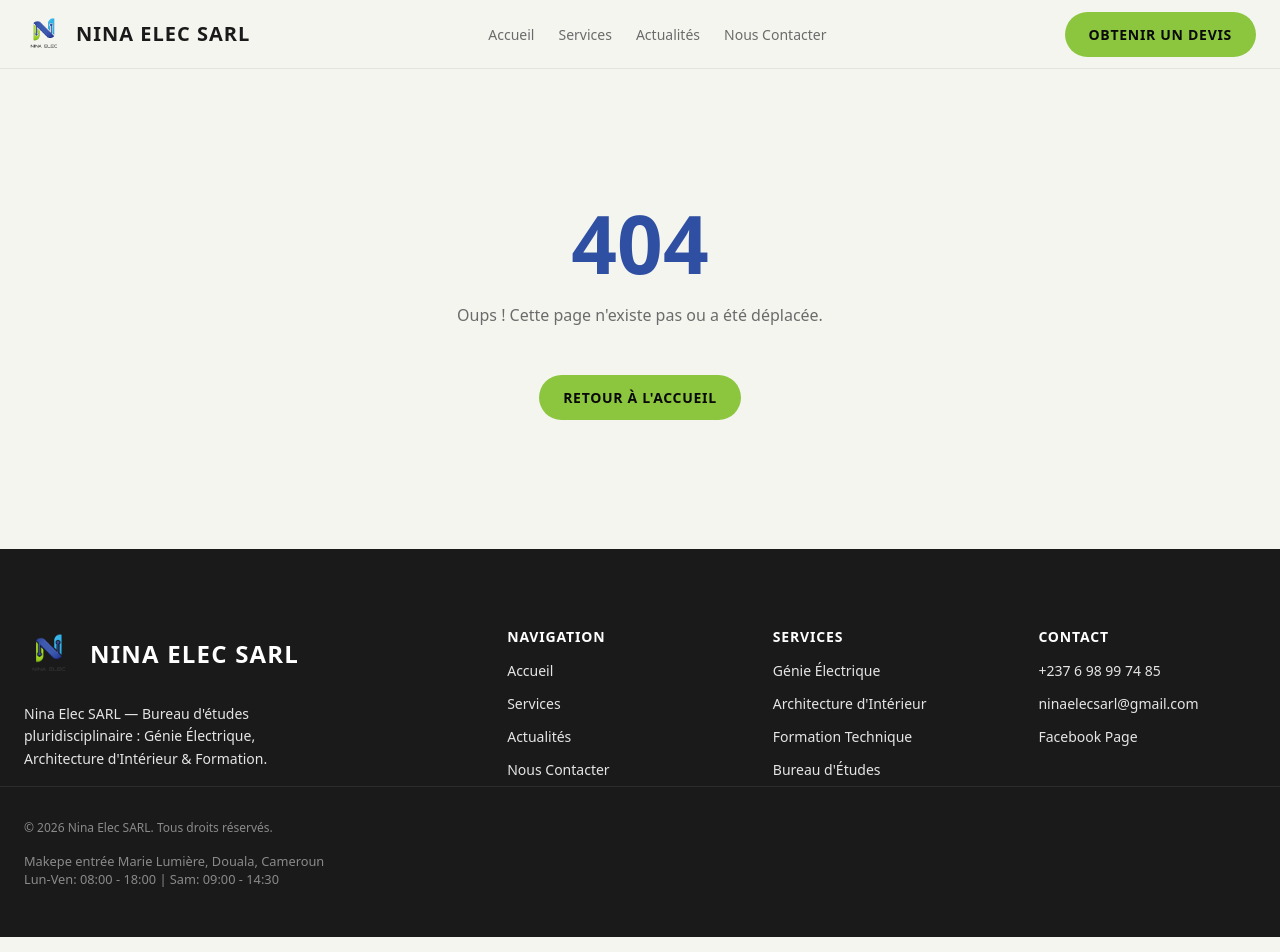
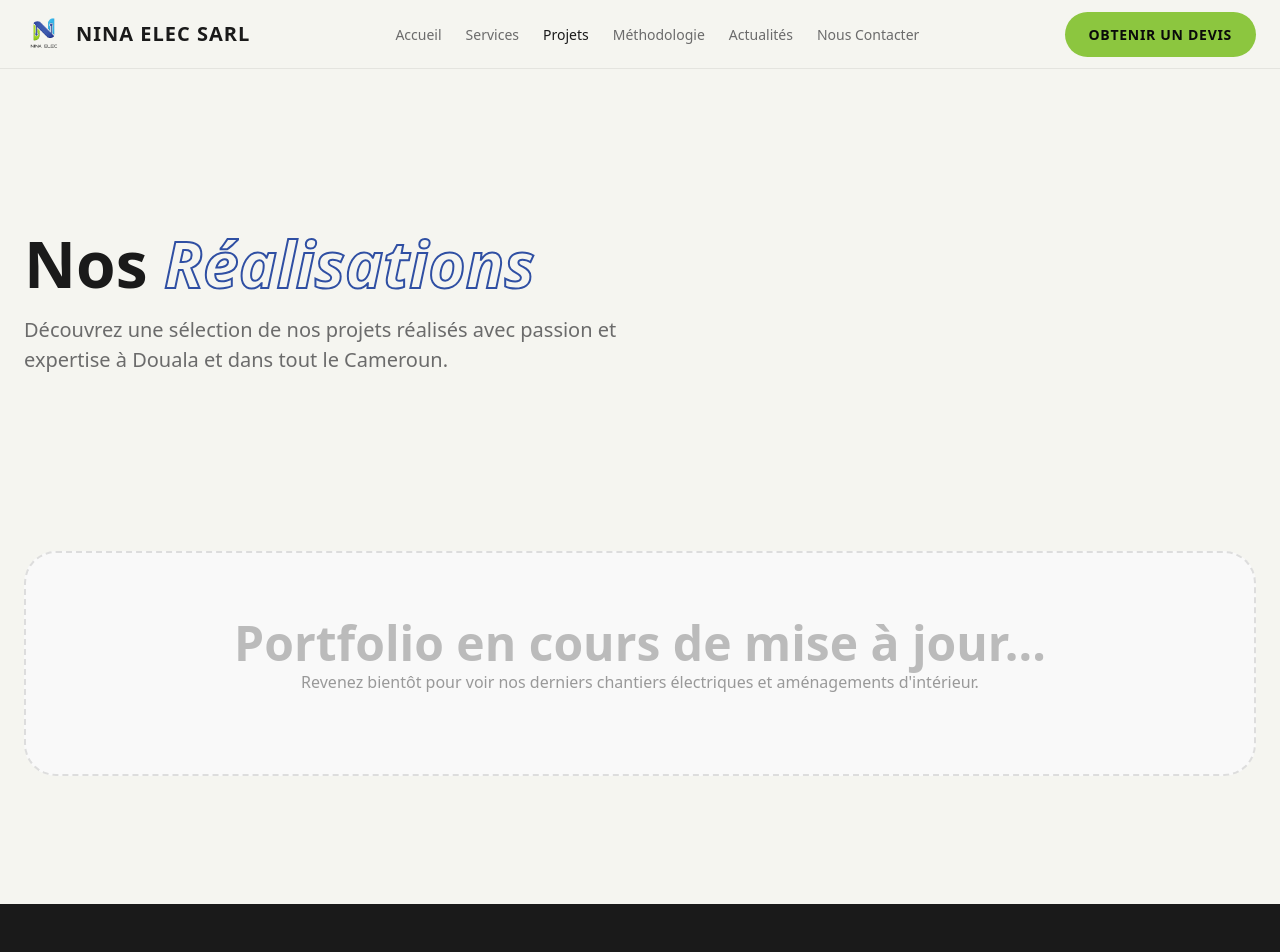
Before and after one commit to Songnia/ninaelecsarl, a React (Vite) app in the folder frontend/: page /projects in a window 1280 px wide. Shown: the top 952 px of the page. Built offline with nearby package versions, Linux system fonts and the light colour scheme.

Commit message:
Navigation: Added Projets and Méthodologie (How it works) tabs to Navbar and Footer

```diff
--- a/frontend/src/App.jsx
+++ b/frontend/src/App.jsx
@@ -10,6 +10,7 @@ import './styles/variables.css'
 import './styles/globals.css'
 
 import HowItWorksPage from './pages/HowItWorksPage'
+import ProjectsPage from './pages/ProjectsPage'
 import ClientPage from './pages/ClientPage'
 import FAQPage from './pages/FAQPage'
 import ScrollToHash from './hooks/ScrollToHash'
@@ -46,6 +47,7 @@ export default function App() {
             <Routes>
                 <Route path="/" element={<HomePage />} />
                 <Route path="/how-it-works" element={<HowItWorksPage />} />
+                <Route path="/projects" element={<ProjectsPage />} />
                 <Route path="/services" element={<ServicesPage />} />
                 <Route path="/clients" element={<ClientPage />} />
                 <Route path="/faq" element={<FAQPage />} />
--- a/frontend/src/components/layout/Footer.jsx
+++ b/frontend/src/components/layout/Footer.jsx
@@ -28,6 +28,8 @@ export default function Footer() {
                     <ul>
                         <li><Link to="/" className="footer__link">Accueil</Link></li>
                         <li><Link to="/services" className="footer__link">Services</Link></li>
+                        <li><Link to="/projects" className="footer__link">Projets</Link></li>
+                        <li><Link to="/how-it-works" className="footer__link">Méthodologie</Link></li>
                         <li><Link to="/blog" className="footer__link">Actualités</Link></li>
                         <li><Link to="/contact" className="footer__link">Nous Contacter</Link></li>
                     </ul>
--- a/frontend/src/components/layout/Navbar.jsx
+++ b/frontend/src/components/layout/Navbar.jsx
@@ -7,6 +7,8 @@ import logoNina from '../../assets/branding/logo-nina.webp'
 const navLinks = [
     { label: 'Accueil', to: '/' },
     { label: 'Services', to: '/services' },
+    { label: 'Projets', to: '/projects' },
+    { label: 'Méthodologie', to: '/how-it-works' },
     { label: 'Actualités', to: '/blog' },
     { label: 'Nous Contacter', to: '/contact' },
 ]
--- /dev/null
+++ b/frontend/src/pages/ProjectsPage.css
@@ -0,0 +1,8 @@
+.projects-hero {
+    position: relative;
+    overflow: hidden;
+}
+
+.projects-grid {
+    padding-bottom: 8rem;
+}
--- /dev/null
+++ b/frontend/src/pages/ProjectsPage.jsx
@@ -0,0 +1,28 @@
+import React from 'react'
+import './ProjectsPage.css'
+
+export default function ProjectsPage() {
+    return (
+        <main id="main-content">
+            <section className="projects-hero section" style={{ paddingTop: '10rem', backgroundColor: 'var(--bg-light)' }}>
+                <div className="container">
+                    <h1 className="projects-hero__title" style={{ fontSize: 'clamp(2.5rem, 5vw, 4rem)', fontWeight: '900' }}>
+                        Nos <em className="text-outline" style={{ color: 'transparent', WebkitTextStroke: '2px var(--color-purple)' }}>Réalisations</em>
+                    </h1>
+                    <p className="projects-hero__subtitle" style={{ fontSize: '1.25rem', color: 'var(--text-secondary)', maxWidth: '600px', marginTop: '1rem' }}>
+                        Découvrez une sélection de nos projets réalisés avec passion et expertise à Douala et dans tout le Cameroun.
+                    </p>
+                </div>
+            </section>
+
+            <section className="projects-grid section">
+                <div className="container">
+                    <div style={{ padding: '4rem', textAlign: 'center', backgroundColor: '#f9f9f9', borderRadius: '2rem', border: '2px dashed #ddd' }}>
+                        <h2 style={{ color: '#bbb' }}>Portfolio en cours de mise à jour...</h2>
+                        <p style={{ color: '#999' }}>Revenez bientôt pour voir nos derniers chantiers électriques et aménagements d'intérieur.</p>
+                    </div>
+                </div>
+            </section>
+        </main>
+    )
+}
```
